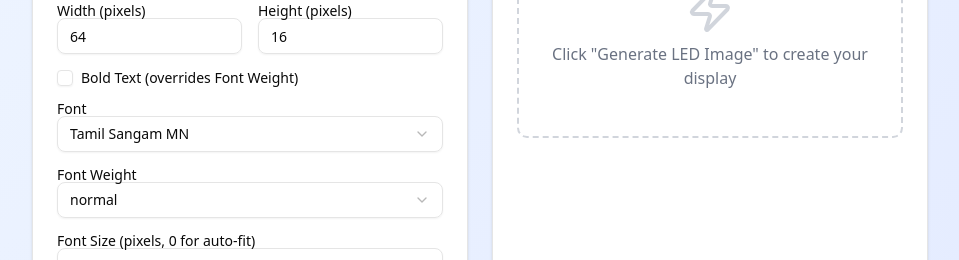
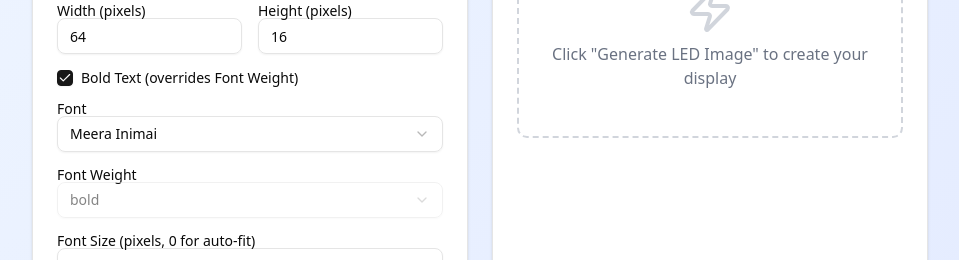
Before and after one commit to Rudra-ravi/tamil-led-generator, a React (Vite) app: page / in a window 1280 px wide. Shown: the part 273-533 px from the top of the page, without its empty margins (160-1119 px from the left). Built offline with nearby package versions, Linux system fonts and the light colour scheme.

Commit message:
Feat: Refined font list with recommended fonts, set Meera Inimai as default, and default to bold font weight

```diff
--- a/src/App.jsx
+++ b/src/App.jsx
@@ -5,7 +5,7 @@ import { Label } from '@/components/ui/label.jsx'
 import { Card, CardContent, CardDescription, CardHeader, CardTitle } from '@/components/ui/card.jsx'
 import { Download, Zap, ZoomIn, ZoomOut } from 'lucide-react'
 import { Checkbox } from '@/components/ui/checkbox.jsx'
-import { Select, SelectContent, SelectItem, SelectTrigger, SelectValue } from '@/components/ui/select.jsx'
+import { Select, SelectContent, SelectItem, SelectTrigger, SelectValue, SelectGroup, SelectLabel } from '@/components/ui/select.jsx'
 import { HexColorPicker, HexColorInput } from 'react-colorful'
 import { Slider } from '@/components/ui/slider.jsx'
 import './App.css'
@@ -14,21 +14,27 @@ function App() {
   const [tamilText, setTamilText] = useState('புதுச்சேரி')
   const [width, setWidth] = useState(64)
   const [height, setHeight] = useState(16)
-  const [isBold, setIsBold] = useState(false)
-  const [selectedFont, setSelectedFont] = useState('Tamil Sangam MN') // Default to Tamil Sangam MN
+  const [isBold, setIsBold] = useState(true) // Default to bold for better readability
+  const [selectedFont, setSelectedFont] = useState('Meera Inimai') // Default to Meera Inimai
   const [selectedColor, setSelectedColor] = useState('#FFFFFF')
   const [customFontSize, setCustomFontSize] = useState(0) // 0 means auto-size
-  const [fontWeight, setFontWeight] = useState('normal') // normal, bold, 100-900
+  const [fontWeight, setFontWeight] = useState('bold') // Default to bold
   const [generatedImage, setGeneratedImage] = useState(null)
   const [isGenerating, setIsGenerating] = useState(false)
-  const [previewZoom, setPreviewZoom] = useState(2) // Default zoom level
+  const [previewZoom, setPreviewZoom] = useState(4) // Increased default zoom level
   const canvasRef = useRef(null)
 
-  const fonts = [
+  const recommendedFonts = [
+    'Meera Inimai',
+    'Noto Sans Tamil',
+    'Tiro Tamil',
+    'Anek Tamil',
     'Tamil Sangam MN',
+    'Brahma'
+  ]
+
+  const otherFonts = [
     'Tamil MN',
-    'Brahma',
-    'Noto Sans Tamil UI',
     'Latha',
     'Shruti',
     'Mukta Malar',
@@ -165,11 +171,22 @@ function App() {
                     <SelectValue placeholder="Select a font" />
                   </SelectTrigger>
                   <SelectContent>
-                    {fonts.map((font) => (
-                      <SelectItem key={font} value={font}>
-                        {font}
-                      </SelectItem>
-                    ))}
+                    <SelectGroup>
+                      <SelectLabel>Recommended for LED</SelectLabel>
+                      {recommendedFonts.map((font) => (
+                        <SelectItem key={font} value={font}>
+                          {font}
+                        </SelectItem>
+                      ))}
+                    </SelectGroup>
+                    <SelectGroup>
+                      <SelectLabel>Other Tamil Fonts</SelectLabel>
+                      {otherFonts.map((font) => (
+                        <SelectItem key={font} value={font}>
+                          {font}
+                        </SelectItem>
+                      ))}
+                    </SelectGroup>
                   </SelectContent>
                 </Select>
               </div>
```
Also changed, not shown: 1 other file (tests, documents, lock files or other folders).
